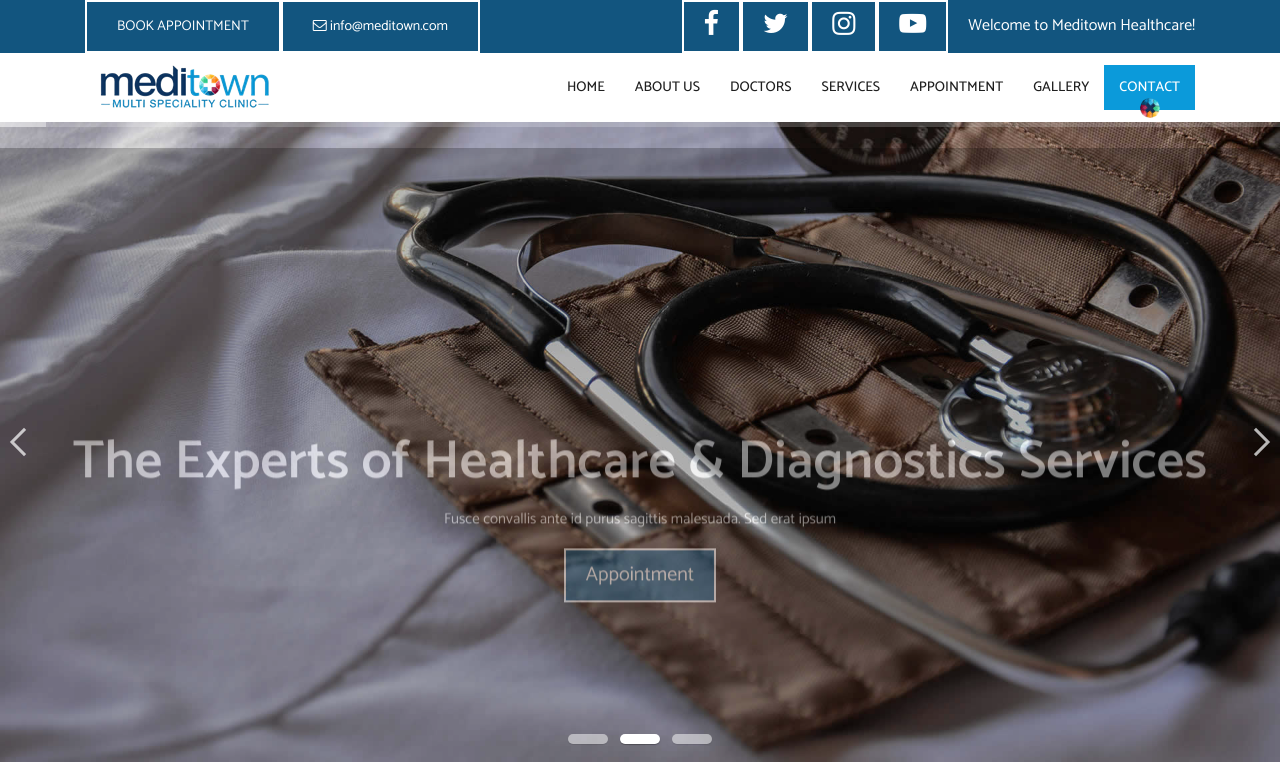
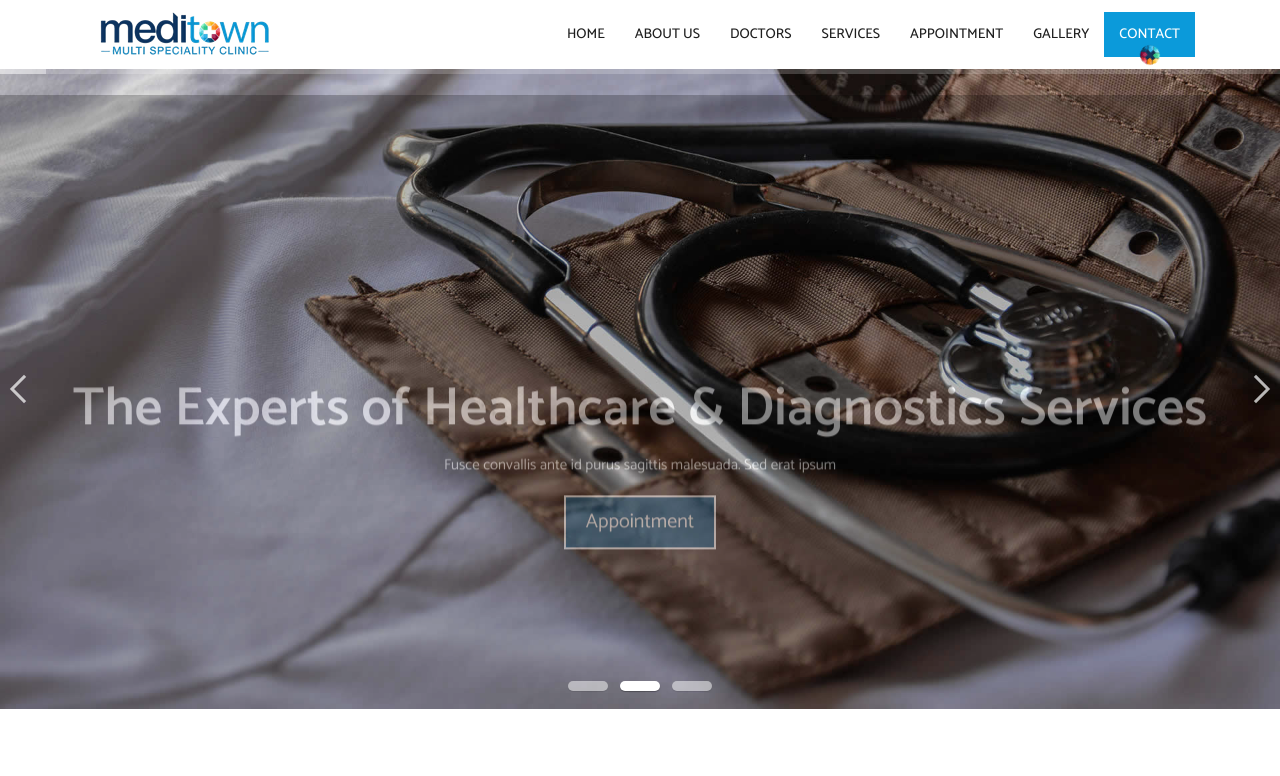
Before and after one commit to dilip-rout/meditown, a plain HTML site: page index.html in a window 1280 px wide. Shown: the top 776 px of the page. Drawn offline with Linux system fonts and the light colour scheme.

Commit message:
push top bar to footer with social icons

```diff
--- a/index.html
+++ b/index.html
@@ -44,33 +44,7 @@
     </div>end loader -->
     <!-- END LOADER -->
 
-	<!-- Start top bar -->
-	<div class="main-top">
-		<div class="container">
-			<div class="row">
-				<div class="col-lg-6">
-					<div class="left-top">
-						<a class="new-btn-d br-2" href="https://api.whatsapp.com/send?phone=918328216436&text=Hi%2C%20I%20would%20like%20to%20book%20an%20appointment%20at%20Meditown%20Healthcare!"><span>Book Appointment</span></a>
-						<div class="mail-b"><a href="#"><i class="fa fa-envelope-o" aria-hidden="true"></i> info@meditown.com</a></div>
-					</div>
-				</div>
-				<div class="col-lg-6">
-					<div class="wel-nots">
-						<p>Welcome to Meditown Healthcare!</p>
-					</div>
-					<div class="right-top">
-						<ul>
-							<li><a href="#"><i class="fa fa-facebook" aria-hidden="true"></i></a></li>
-							<li><a href="#"><i class="fa fa-twitter" aria-hidden="true"></i></a></li>
-							<li><a href="#"><i class="fa fa-instagram" aria-hidden="true"></i></a></li>
-							<li><a href="#"><i class="fa fa-youtube-play" aria-hidden="true"></i></a></li>
-						</ul>
-					</div>
-				</div>
-			</div>
-		</div>
-	</div>
-	<!-- End top bar -->
+
 
 	<!-- Start header -->
 	<header class="top-header">
@@ -677,9 +651,32 @@
 
 	<!-- Start Footer -->
 	<footer class="footer-box">
+			<!-- Start top bar -->
+	<div class="main-top">
+		<div class="container">
+			<div class="row">
+				<div class="col-lg-6">
+
+				</div>
+				<div class="col-lg-6">
+
+					<div class="right-top">
+						<ul>
+							<li><a href="#"><i class="fa fa-facebook" aria-hidden="true"></i></a></li>
+							<li><a href="#"><i class="fa fa-twitter" aria-hidden="true"></i></a></li>
+							<li><a href="#"><i class="fa fa-instagram" aria-hidden="true"></i></a></li>
+							<li><a href="#"><i class="fa fa-youtube-play" aria-hidden="true"></i></a></li>
+						</ul>
+					</div>
+				</div>
+			</div>
+		</div>
+	</div>
+	<!-- End top bar -->
 		<div class="container">
 			<div class="row">
 				<div class="col-lg-12">
+					<br>
 					<p class="footer-company-name">All Rights Reserved. &copy; 2024 <a href="#">Meditown</a> Design By : <a href="https://drout.design/">drout</a></p>
 				</div>
 			</div>
```
